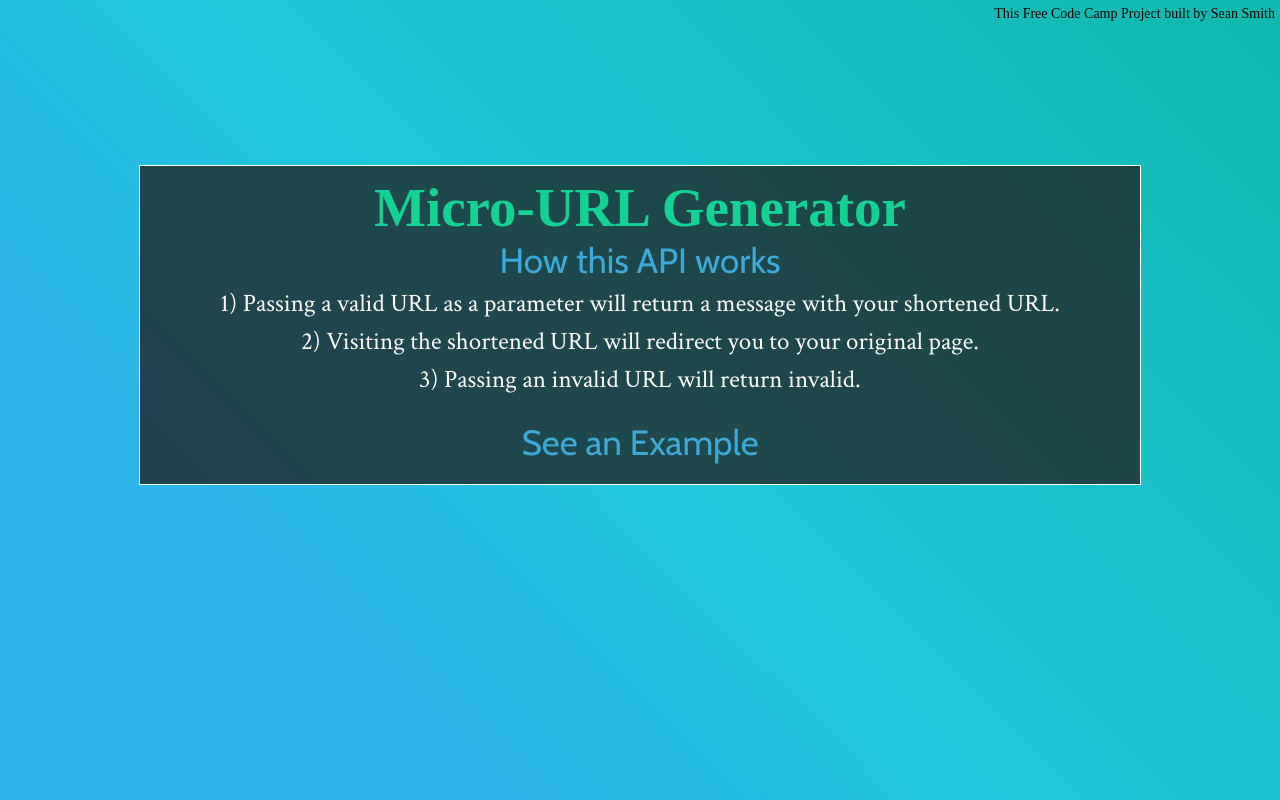
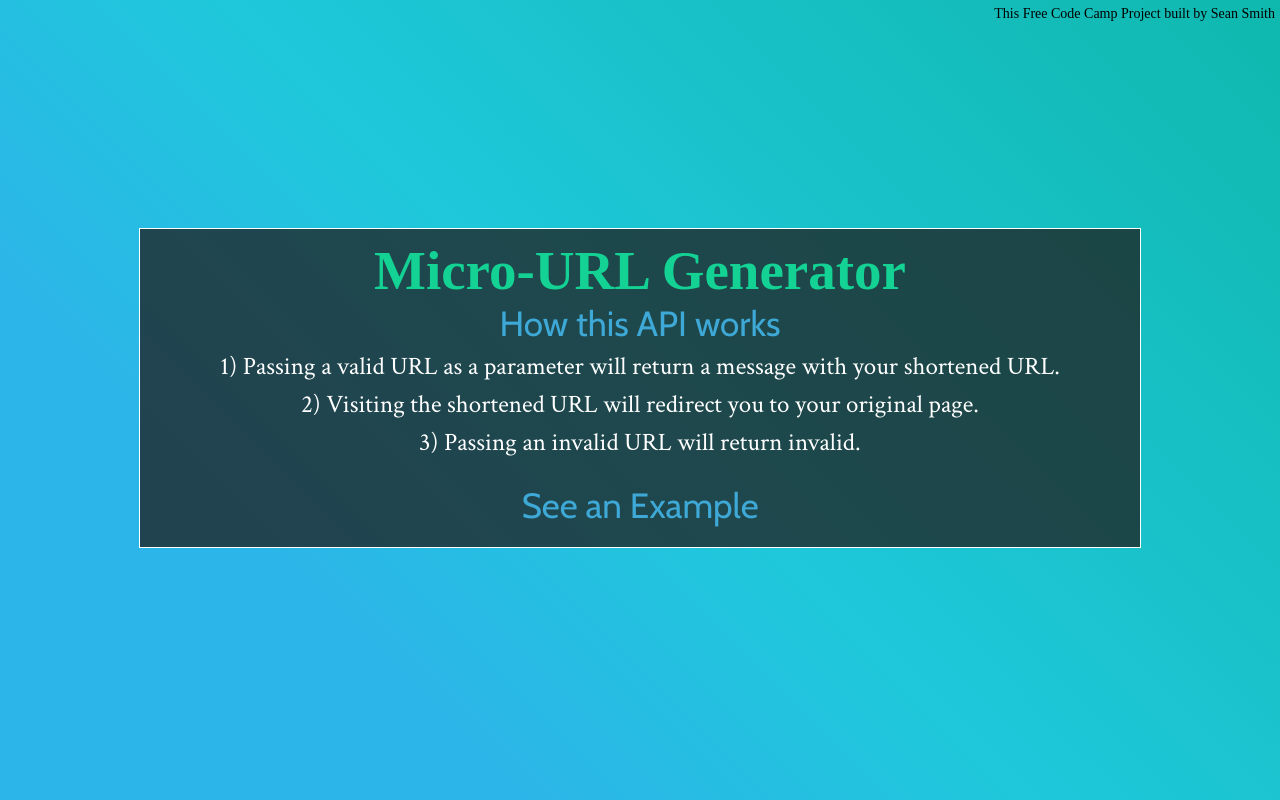
Before and after one commit to bonham000/micro-url, a website: page index.html in a window 1280 px wide. Drawn offline with nearby package versions, Linux system fonts and the light colour scheme; a web font is replaced by a local one.

Commit message:
Update style.css

```diff
--- a/client/css/style.css
+++ b/client/css/style.css
@@ -27,7 +27,7 @@ body {
 	font-family: 'Crimson Text', serif;
 	background: rgba(30,30,30,.75);
 	padding-bottom: 20px;
-	margin-top: -150px;
+	margin-top: -25px;
 }
 
 .title {
```
